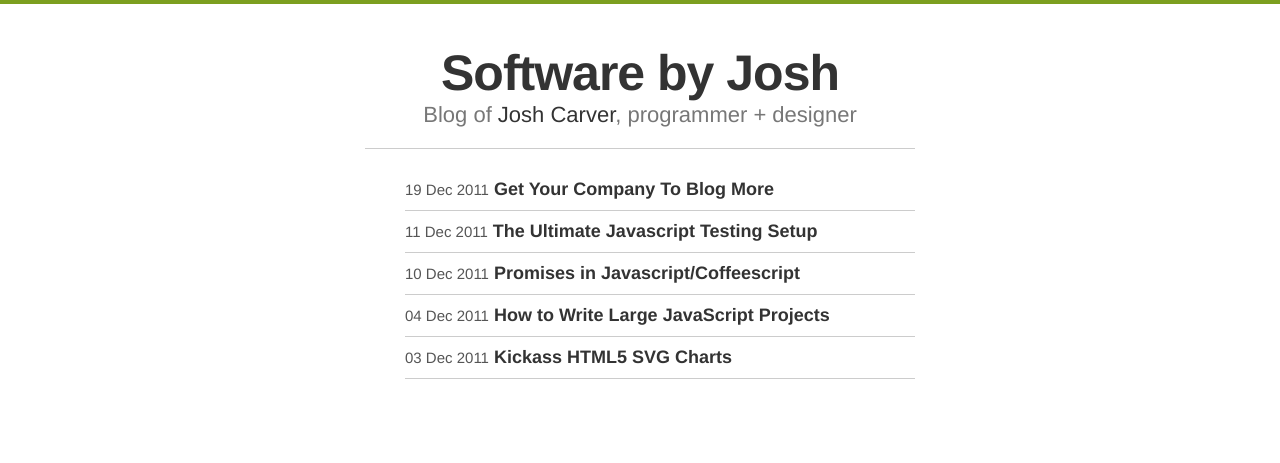
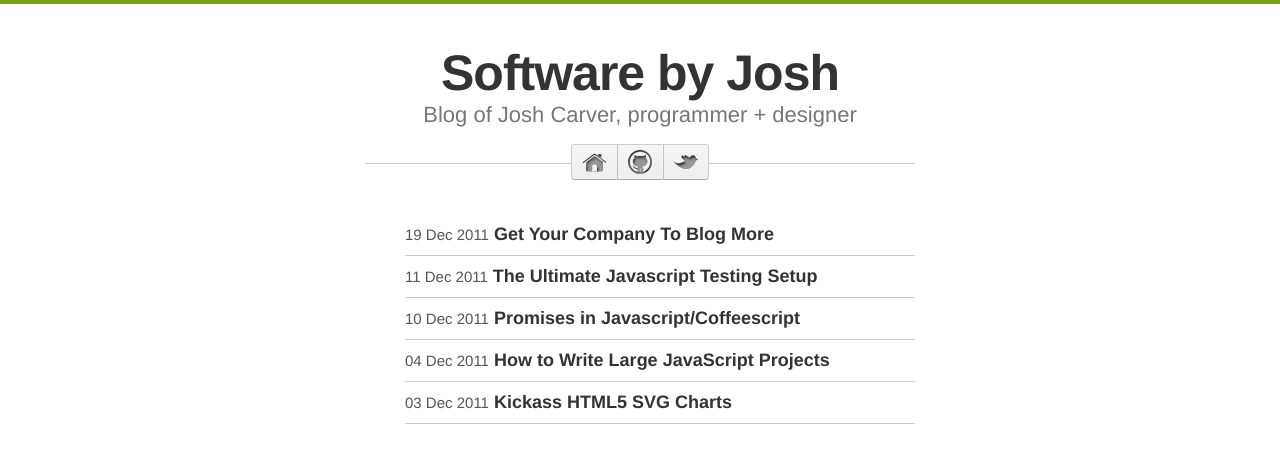
Before and after one commit to jcarver989/jcarver989.github.io, a Jekyll site: the page built from index.html, in a window 1280 px wide. Shown: the top 463 px of the page. Built offline with Jekyll 4.4.1, drawn with Linux system fonts in a browser that asks for light colours.

Commit message:
navigation updates

```diff
--- a/_layouts/default.html
+++ b/_layouts/default.html
@@ -10,9 +10,22 @@
     </div>
 
     <div class="header">
-      <h2><a href="/">Software by Josh</a></h2>
-      <h3>Blog of <a href="http://github.com/jcarver989">Josh Carver</a>, programmer + designer</h3>
-      <hr />
+      <h2>Software by Josh</h2>
+      <h3>Blog of Josh Carver, programmer + designer</h3>
+      <div class="social-bar">
+        <div class="social-bar-buttons">
+          <a href="/">
+            <img src="/images/home-24.png" />
+          </a>
+          <a href="http://github.com/jcarver989">
+            <img src="/images/octocat-24.png" />
+          </a>
+          <a href="http://twitter.com/josh_carver">
+            <img src="/images/twitter-24.png" />
+          </a>
+        </div>
+        <hr />
+      </div>
     </div>
 
     <div class="wrapper">
--- a/css/global.css
+++ b/css/global.css
@@ -1537,7 +1537,7 @@ a {
     text-decoration: none;
     display: block; }
     .homepage a:hover {
-      background: #eeeeee; }
+      background: #daeea6; }
   .homepage li {
     padding: 10px 0;
     border-bottom: 1px solid #cccccc;
@@ -1546,6 +1546,83 @@ a {
       color: #555555;
       font-size: 15px;
       font-weight: normal; }
+
+.social-bar {
+  position: relative;
+  padding-top: 15px;
+  margin-bottom: 50px; }
+
+.social-bar-buttons {
+  position: absolute;
+  top: 16px;
+  right: 0;
+  left: 0;
+  margin: auto;
+  width: 138px;
+  text-align: center; }
+  .social-bar-buttons:after {
+    content: ".";
+    visibility: hidden;
+    display: block;
+    clear: both; }
+  .social-bar-buttons a {
+    display: block;
+    float: left;
+    font-size: 14px;
+    padding: 4.667px 14px;
+    color: white;
+    text-decoration: none;
+    border-right: 1px solid rgba(255, 255, 255, 0.2);
+    border-left: 1px solid rgba(0, 0, 0, 0.2);
+    text-shadow: 0 1px 0 rgba(0, 0, 0, 0.4);
+    background-color: #eeeeee;
+    background-image: -webkit-gradient(linear, left top, left bottom, from(rgba(255, 255, 255, 0.1)), to(rgba(0, 0, 0, 0.3)));
+    background-image: -moz-linear-gradient(top, rgba(255, 255, 255, 0.1), rgba(0, 0, 0, 0.3));
+    -moz-box-shadow: inset 0 1px 0 rgba(255, 255, 255, 0.12), 0 0 0 transparent, 0 0 0 transparent, 0 0 0 transparent, 0 0 0 transparent;
+    -webkit-box-shadow: inset 0 1px 0 rgba(255, 255, 255, 0.12), 0 0 0 transparent, 0 0 0 transparent, 0 0 0 transparent, 0 0 0 transparent;
+    box-shadow: inset 0 1px 0 rgba(255, 255, 255, 0.12), 0 0 0 transparent, 0 0 0 transparent, 0 0 0 transparent, 0 0 0 transparent; }
+    .social-bar-buttons a:hover {
+      background-color: white; }
+    .social-bar-buttons a:first-child {
+      border-left: none;
+      -moz-border-radius: 4px 0 0 4px;
+      -webkit-border-radius: 4px 0 0 4px;
+      border-radius: 4px 0 0 4px; }
+    .social-bar-buttons a:last-child {
+      border-right: none;
+      -moz-border-radius: 0 4px 4px 0px;
+      -webkit-border-radius: 0 4px 4px 0px;
+      border-radius: 0 4px 4px 0px; }
+    .social-bar-buttons a.active, .social-bar-buttons a:active {
+      background-color: #eeeeee;
+      -moz-box-shadow: inset 0 3px 4px rgba(0, 0, 0, 0.4), inset 0 -1px 0 rgba(255, 255, 255, 0.3), 0 0 0 transparent, 0 0 0 transparent, 0 0 0 transparent;
+      -webkit-box-shadow: inset 0 3px 4px rgba(0, 0, 0, 0.4), inset 0 -1px 0 rgba(255, 255, 255, 0.3), 0 0 0 transparent, 0 0 0 transparent, 0 0 0 transparent;
+      box-shadow: inset 0 3px 4px rgba(0, 0, 0, 0.4), inset 0 -1px 0 rgba(255, 255, 255, 0.3), 0 0 0 transparent, 0 0 0 transparent, 0 0 0 transparent;
+      background-image: -webkit-gradient(linear, left top, left bottom, from(rgba(0, 0, 0, 0.3)), to(rgba(0, 0, 0, 0.2)));
+      background-image: -moz-linear-gradient(top, rgba(0, 0, 0, 0.3), rgba(0, 0, 0, 0.2));
+      border-right: 1px solid rgba(255, 255, 255, 0.05); }
+  .social-bar-buttons a {
+    color: #333333;
+    text-shadow: none;
+    position: relative;
+    height: 24px;
+    padding: 5px 10px 5px 34px;
+    line-height: 24px;
+    border-top: 1px solid #cccccc;
+    border-bottom: 1px solid #aaaaaa;
+    background-image: -webkit-gradient(linear, left top, left bottom, from(#f5f5f5), to(#eeeeee));
+    background-image: -moz-linear-gradient(top, #f5f5f5, #eeeeee); }
+    .social-bar-buttons a:hover, .social-bar-buttons a.active {
+      background: #daeea6; }
+    .social-bar-buttons a:first-child {
+      border-left: 1px solid #cccccc;
+      padding-left: 34px; }
+    .social-bar-buttons a:last-child {
+      border-right: 1px solid #cccccc; }
+    .social-bar-buttons a img {
+      position: absolute;
+      left: 10px;
+      display: block; }
 
 .highlight {
   overflow: scroll; }
```
Also changed, not shown: sass/global.sass (+48 -1 lines), images/home-24.png (added), images/linkedin-24.png (added), images/octocat-24.png (added), images/twitter-24.png (added).
